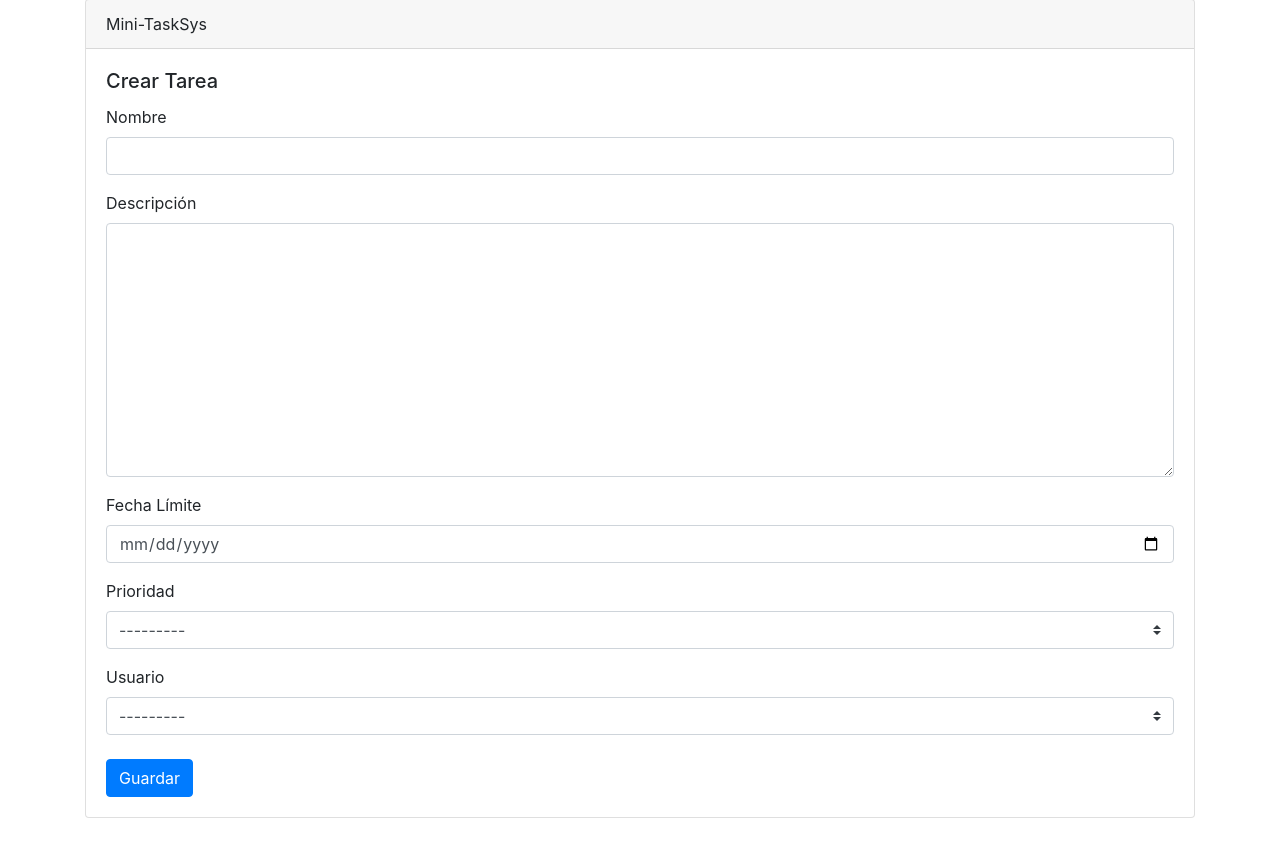
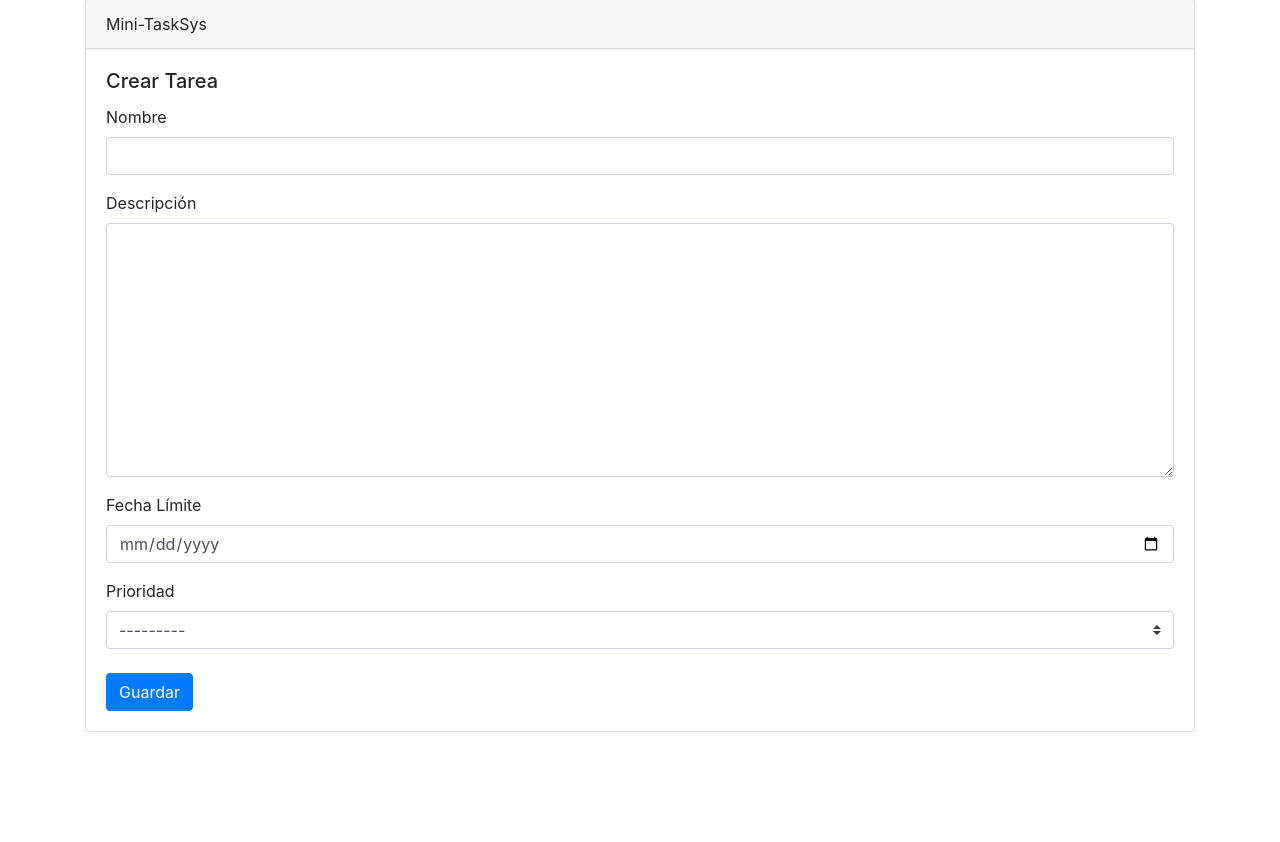
Before and after one commit to jorferr89/minitasksys, a Django app: page /tareas/crear/ in a window 1280 px wide. Shown: the part 81-923 px from the top of the page. After the commit the page ends 813 px from the top, so only its background shows below. Run offline with Django 4.2, Linux system fonts and the light colour scheme; the visitor is signed in with stand-in values (Sample User, id 1); data comes from the database, SQL or seed files in the repository; data that the repository does not hold is empty; some libraries are stand-ins or nearby versions.

Commit message:
se modifico el crear tarea para que tome el usuario auth por defecto

```diff
--- a/apps/tareas/forms.py
+++ b/apps/tareas/forms.py
@@ -7,14 +7,14 @@ from .models import *
 class TareaForm(ModelForm):
     class Meta:
         model = Tarea
-        fields = ['nombre', 'descripcion', 'fecha_limite', 'prioridad', 'usuario']
+        fields = ['nombre', 'descripcion', 'fecha_limite', 'prioridad']
+        exclude = ['usuario']
 
         labels = {
             'nombre': 'Nombre',
             'descripcion': 'Descripción',
             'fecha_limite': 'Fecha Límite',
-            'prioridad': 'Prioridad',
-            'usuario': 'Usuario'
+            'prioridad': 'Prioridad'
         }
         widgets = {
             'nombre': TextInput(
@@ -40,12 +40,6 @@ class TareaForm(ModelForm):
                 attrs={
                     'class': 'custom-select',
                 }
-            ),
-
-            'usuario': Select(
-                attrs={
-                    'class': 'custom-select',
-                }
             )
 
         }
--- a/apps/tareas/templates/formulario.html
+++ b/apps/tareas/templates/formulario.html
@@ -39,11 +39,6 @@
             {{ form.prioridad }}
         </div>
 
-        <div class="form-group">
-            <label> {{ form.usuario.label }} </label>
-            {{ form.usuario }}
-        </div>
-
         <button type="submit" class="btn btn-primary mt-2">Guardar</button>
     </form>
     </div>
--- a/apps/tareas/views.py
+++ b/apps/tareas/views.py
@@ -22,6 +22,10 @@ class TareaCreateView(CreateView):
     form_class = TareaForm
     template_name = 'formulario.html'
     success_url = reverse_lazy('tareas:tareas_lista')
+
+    def form_valid(self, form):
+        form.instance.usuario = self.request.user
+        return super().form_valid(form)
 
     def get_context_data(self, **kwargs):
         context = super().get_context_data(**kwargs)
--- a/templates/base/base.html
+++ b/templates/base/base.html
@@ -15,7 +15,7 @@
 
 <body>
     <nav class="navbar navbar-expand-lg navbar-dark bg-dark">
-        <a class="navbar-brand" href="#"><i class="fa-solid fa-diagram-project"></i> GTareas</a>
+        <a class="navbar-brand" href="{% url 'tareas:tareas_lista' %}"><i class="fa-solid fa-diagram-project"></i> GTareas</a>
         <button class="navbar-toggler" type="button" data-toggle="collapse" data-target="#navbarNav"
             aria-controls="navbarNav" aria-expanded="false" aria-label="Toggle navigation">
             <span class="navbar-toggler-icon"></span>
```
